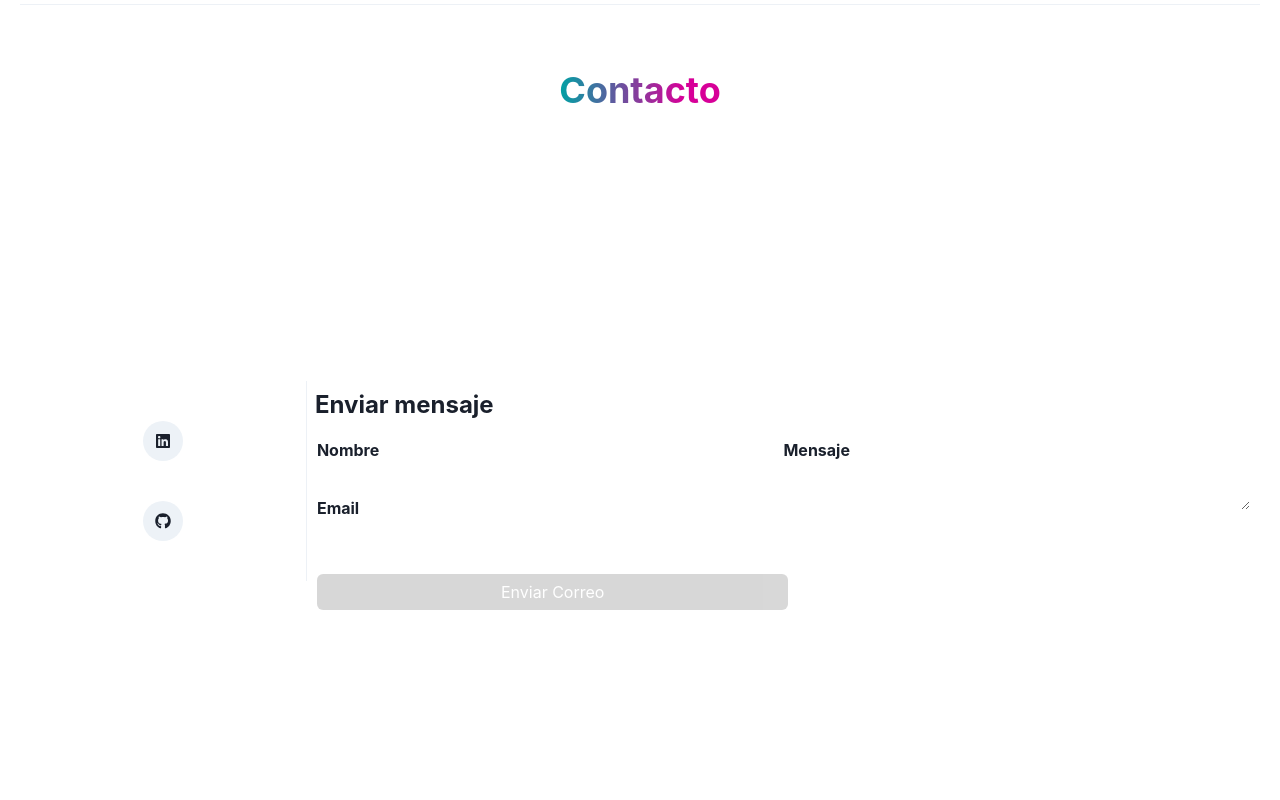
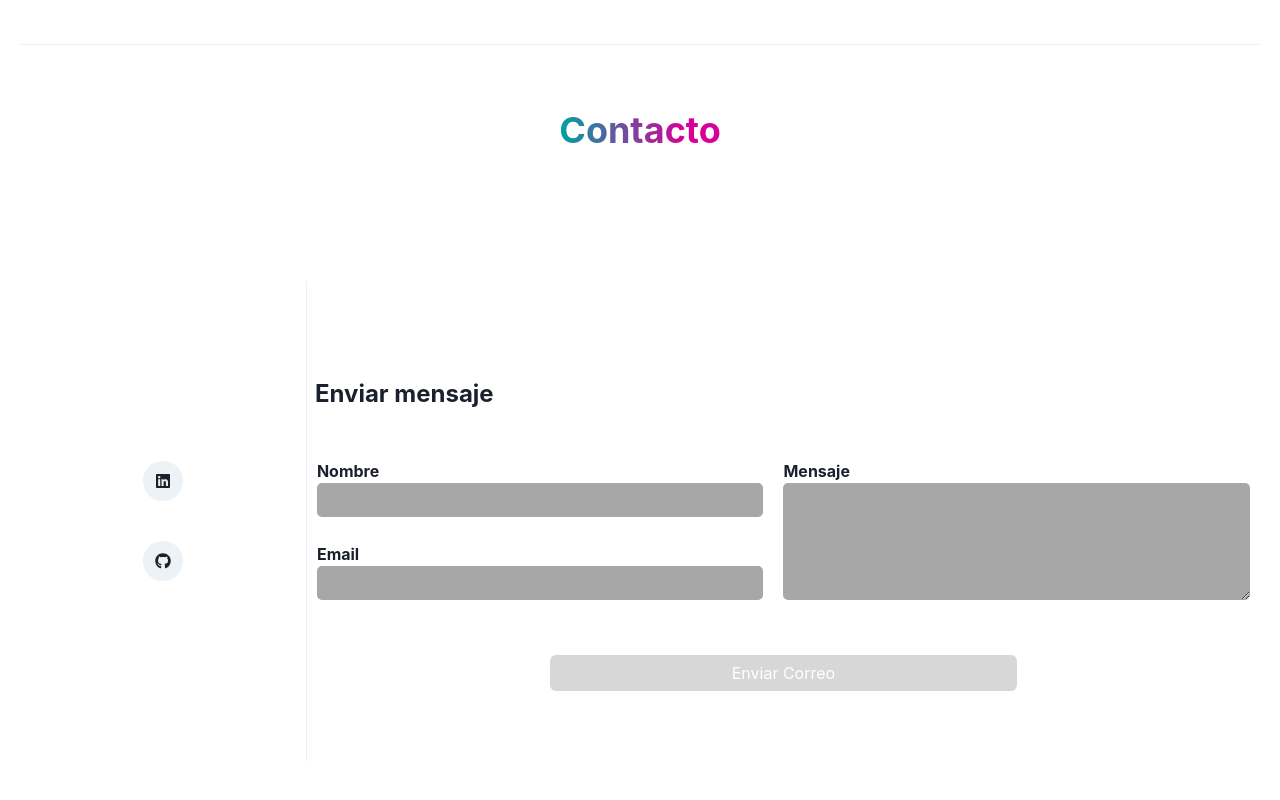
Before and after one commit to nehuenmorales/Portafolio-NehuenMorales, a React (Create React App) app: page / in a window 1280 px wide. Shown: the part 2990-3790 px from the top of the page. Built offline with nearby package versions, Linux system fonts and the light colour scheme.

Commit message:
email send

```diff
--- a/src/components/Contact/Contact.jsx
+++ b/src/components/Contact/Contact.jsx
@@ -63,28 +63,28 @@ export default function Contact() {
                     <IconButton m={5} icon={<FaLinkedin />} isRound='true' onClick={() => window.open("https://www.linkedin.com/in/nehuen-morales-cabrino-22b091211/")}></IconButton>
                     <IconButton m={5} icon={<FaGithub />} isRound='true' onClick={() => window.open("https://github.com/nehuenmorales")} ></IconButton>
                 </div>
-                <Center height='200px'>
+                <Center height='60vh'>
                     <Divider orientation='vertical' />
                 </Center>
                 <form className={s.form} onSubmit={enviarEmail}>
                     <div className={s.mensajes}>
-                        <Heading mt={10} ml={2} mb={2} fontSize='2xl'>Enviar mensaje</Heading>
+                        <Heading mt={10} ml={2} mb={10} fontSize='2xl'>Enviar mensaje</Heading>
                         <div className={s.colums}>
                             <div className={s.left}>
                                 <div className={s.label}>
                                     <label><b>Nombre</b></label>
-                                    <input type="text" onChange={e => handleOnChange(e)} className="formEmail" id="nombre" name="nombre" value={input.nombre} />
+                                    <input type="text" onChange={e => handleOnChange(e)} className={s.input} id="nombre" name="nombre" value={input.nombre} />
                                     {errors.nombre ? <p style={{ color: 'red', marginBottom: '10px' }}>{errors.nombre}</p> : null}
                                 </div>
                                 <div className={s.label} >
                                     <label ><b>Email</b></label>
-                                    <input type="text" onChange={e => handleOnChange(e)} className="formEmail" id="email" name="email" value={input.email} />
+                                    <input type="text" onChange={e => handleOnChange(e)} className={s.input} id="email" name="email" value={input.email} />
                                     {errors.email ? <p style={{ color: 'red', marginBottom: '10px' }}>{errors.email}</p> : null}
                                 </div>
                             </div>
                             <div className={s.labelr} >
                                 <label ><b>Mensaje</b></label>
-                                <textarea type="text" onChange={e => handleOnChange(e)} className="formEmail" id="mensaje" name="mensaje" value={input.mensaje}></textarea>
+                                <textarea type="text" onChange={e => handleOnChange(e)} className={s.Itext} id="mensaje" name="mensaje" value={input.mensaje}></textarea>
                                 {errors.mensaje ? <p style={{ color: 'red', marginBottom: '10px' }}>{errors.mensaje}</p> : null}
                             </div>
                         </div>
--- a/src/components/Contact/Contact.module.css
+++ b/src/components/Contact/Contact.module.css
@@ -33,6 +33,7 @@
 }
 .left{
     width: 50%;
+
 }
 .mensajes{
     width: 100%;
@@ -40,7 +41,10 @@
     justify-content:flex-start;
 }
 .boton {
-    margin-left: 10px;
+    display: flex;
+    justify-content: center;
+    align-items: center;
+    margin: 10px;
 }
 .labelr{
     display: flex;
@@ -48,3 +52,16 @@
     margin: 10px;
     width: 50%;
 }
+.input{
+    border-radius: 5px;
+    padding: 5px;
+    background-color: rgb(167, 167, 167);
+    margin-bottom: 15px;
+}
+.Itext{
+    border-radius: 5px;
+    padding: 5px;
+    background-color: rgb(167, 167, 167);
+    margin-bottom: 15px;
+    height: 100%;
+}
--- a/src/components/Proyects/Proyects.jsx
+++ b/src/components/Proyects/Proyects.jsx
@@ -10,7 +10,7 @@ import s from "./Proyects.module.css"
 export default function Proyects() {
     return (
         <div style={{ 'width': "100%" }}>
-            <Heading className={s.head} mb={10}>Mis Proyectos</Heading>
+            <Heading className={s.head} m={10}>Mis Proyectos</Heading>
 
             <div className={s.container} >
                 <Tabs className={s.tab} isFitted variant='enclosed'>
```
